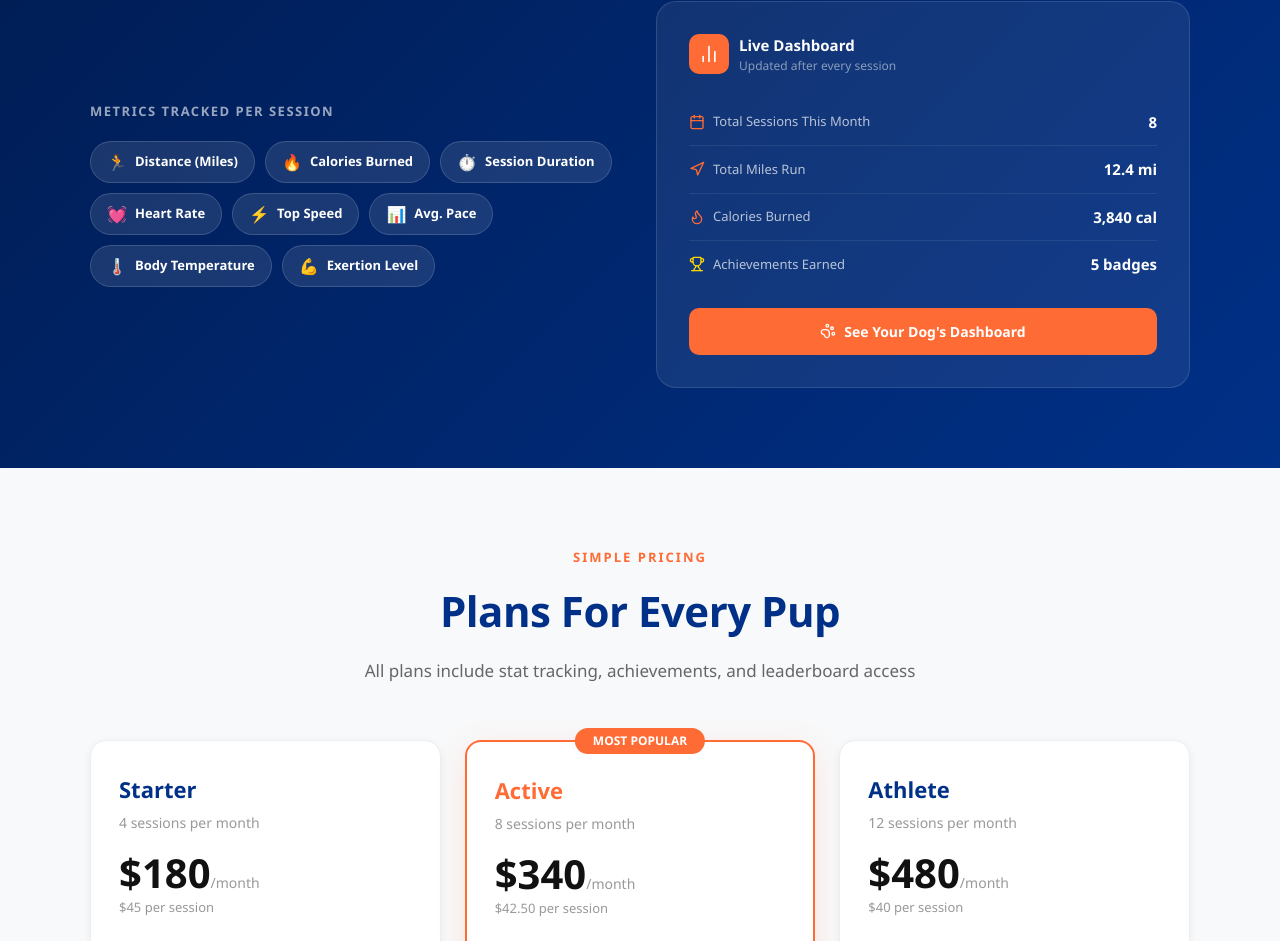
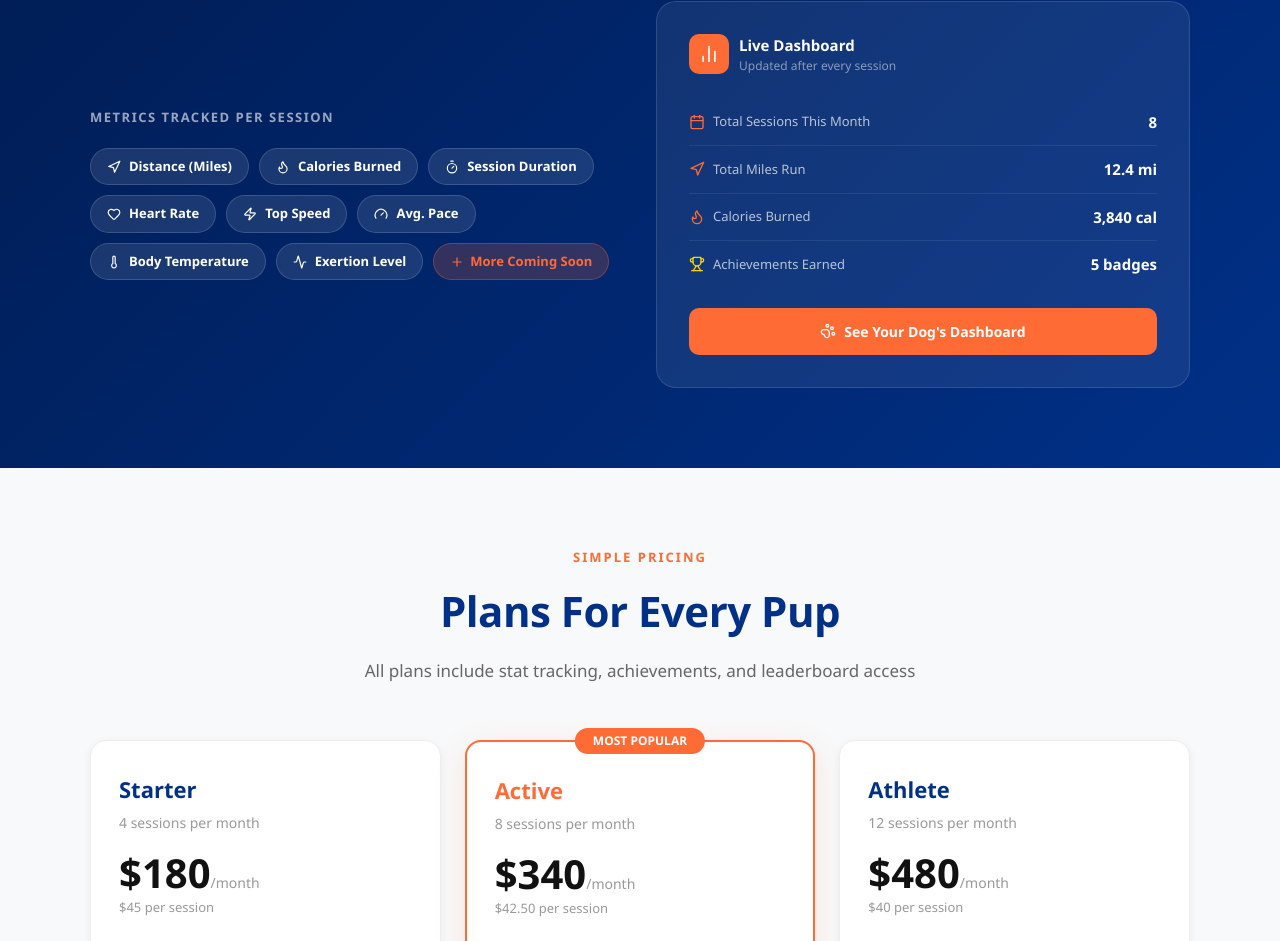
Before and after one commit to thecaninegym/canine-gym-website, a Next.js app: page / in a window 1280 px wide. Shown: the part 3657-4598 px from the top of the page. Built offline with nearby package versions, Linux system fonts and the light colour scheme.

Commit message:
replace emoji icons with lucide icons in metrics section, remove hover, add more pill

```diff
--- a/app/page.tsx
+++ b/app/page.tsx
@@ -1,6 +1,6 @@
 'use client'
 import { useState } from 'react'
-import { PawPrint, MapPin, Calendar, BarChart2, Trophy, ChevronDown, Menu, X, Check, Star, Zap, Shield, Clock, Flame, Navigation } from 'lucide-react'
+import { PawPrint, MapPin, Calendar, BarChart2, Trophy, ChevronDown, Menu, X, Check, Star, Zap, Shield, Clock, Flame, Navigation, Gauge, Heart, Thermometer, Timer, TrendingUp, Activity, Plus } from 'lucide-react'
 
 export default function Home() {
   const [menuOpen, setMenuOpen] = useState(false)
@@ -291,20 +291,24 @@ export default function Home() {
               <p style={{ color: 'rgba(255,255,255,0.6)', fontSize: '13px', fontWeight: '700', letterSpacing: '1.5px', textTransform: 'uppercase', marginBottom: '20px' }}>Metrics Tracked Per Session</p>
               <div style={{ display: 'flex', flexWrap: 'wrap', gap: '10px' }}>
                 {[
-                  { icon: '🏃', label: 'Distance (Miles)' },
-                  { icon: '🔥', label: 'Calories Burned' },
-                  { icon: '⏱️', label: 'Session Duration' },
-                  { icon: '💓', label: 'Heart Rate' },
-                  { icon: '⚡', label: 'Top Speed' },
-                  { icon: '📊', label: 'Avg. Pace' },
-                  { icon: '🌡️', label: 'Body Temperature' },
-                  { icon: '💪', label: 'Exertion Level' },
+                  { icon: <Navigation size={14} />, label: 'Distance (Miles)' },
+                  { icon: <Flame size={14} />, label: 'Calories Burned' },
+                  { icon: <Timer size={14} />, label: 'Session Duration' },
+                  { icon: <Heart size={14} />, label: 'Heart Rate' },
+                  { icon: <Zap size={14} />, label: 'Top Speed' },
+                  { icon: <Gauge size={14} />, label: 'Avg. Pace' },
+                  { icon: <Thermometer size={14} />, label: 'Body Temperature' },
+                  { icon: <Activity size={14} />, label: 'Exertion Level' },
                 ].map((metric, i) => (
-                  <div key={i} className="metric-pill" style={{ display: 'flex', alignItems: 'center', gap: '8px', backgroundColor: 'rgba(255,255,255,0.1)', border: '1px solid rgba(255,255,255,0.15)', borderRadius: '30px', padding: '8px 16px', cursor: 'default' }}>
-                    <span>{metric.icon}</span>
-                    <span style={{ color: 'white', fontSize: '13px', fontWeight: '600' }}>{metric.label}</span>
+                  <div key={i} style={{ display: 'flex', alignItems: 'center', gap: '8px', backgroundColor: 'rgba(255,255,255,0.1)', border: '1px solid rgba(255,255,255,0.15)', borderRadius: '30px', padding: '8px 16px', color: 'white' }}>
+                    {metric.icon}
+                    <span style={{ fontSize: '13px', fontWeight: '600' }}>{metric.label}</span>
                   </div>
                 ))}
+                <div style={{ display: 'flex', alignItems: 'center', gap: '6px', backgroundColor: 'rgba(255,107,53,0.2)', border: '1px solid rgba(255,107,53,0.3)', borderRadius: '30px', padding: '8px 16px', color: '#FF6B35' }}>
+                  <Plus size={14} />
+                  <span style={{ fontSize: '13px', fontWeight: '600' }}>More Coming Soon</span>
+                </div>
               </div>
             </div>
 
```
